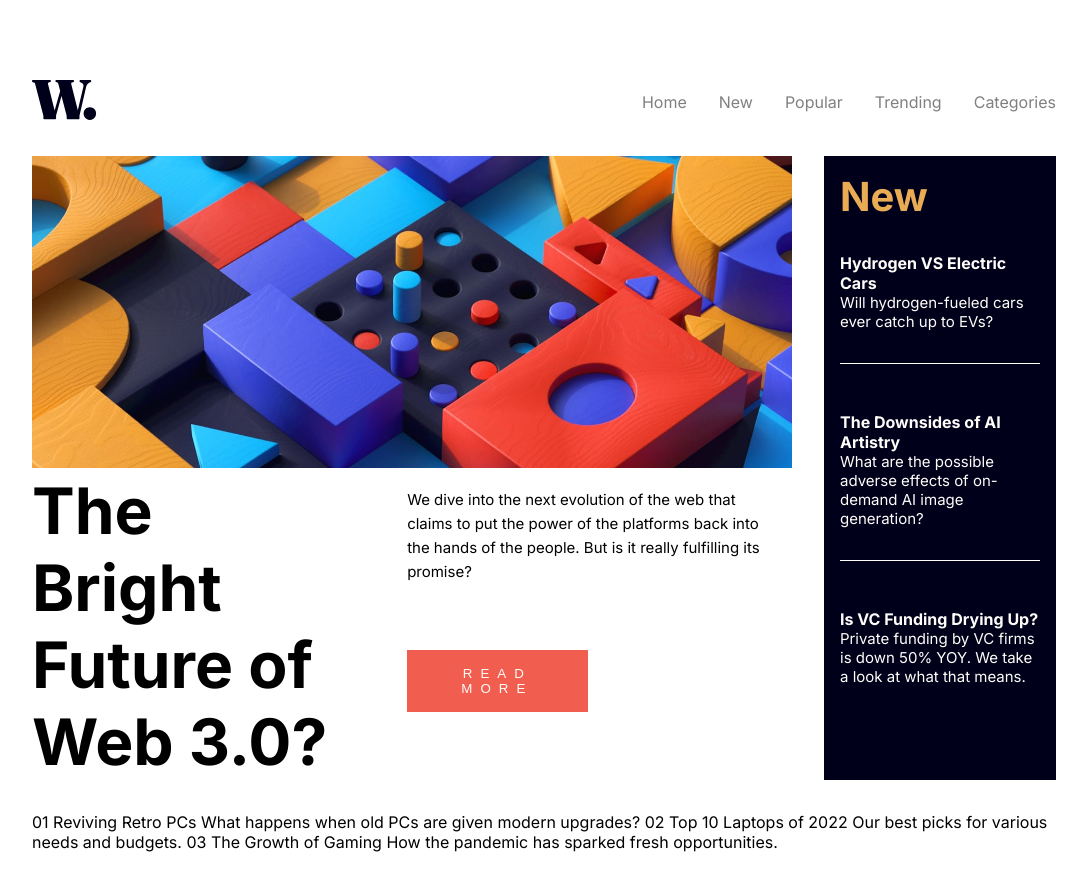
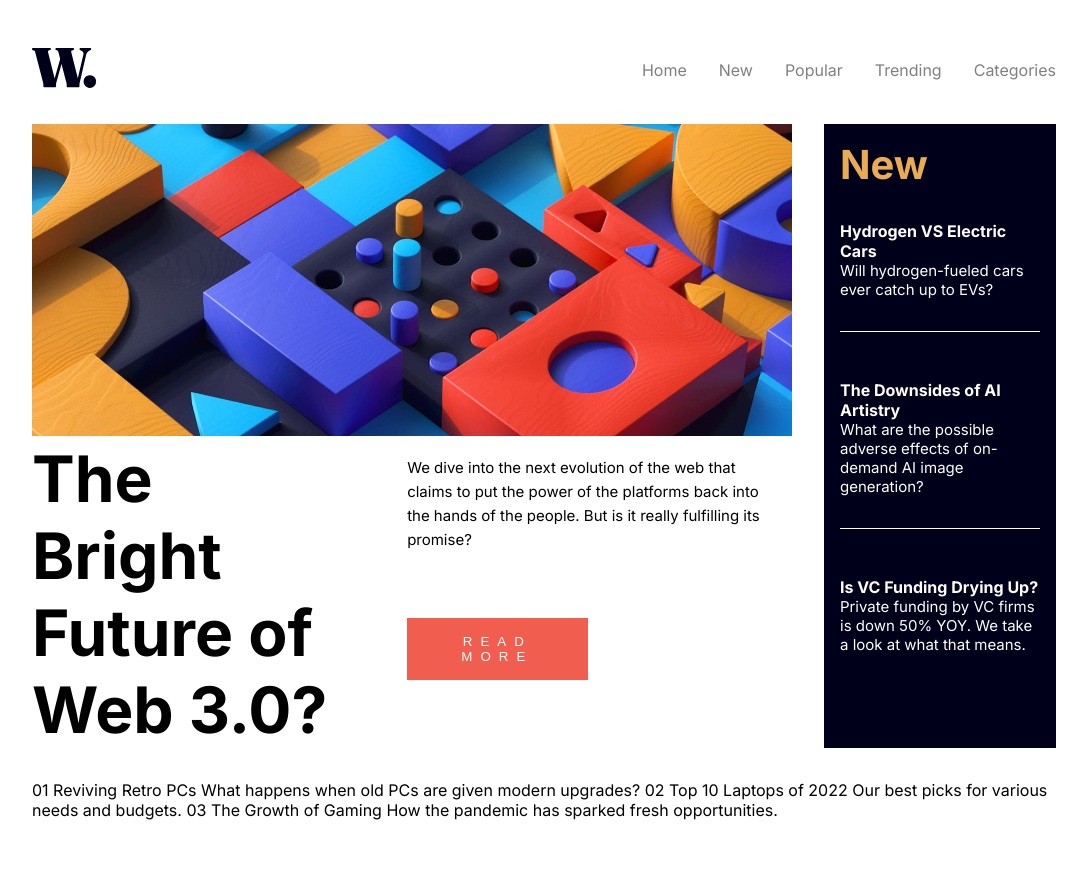
Before and after one commit to Albatraoz12/News-homepage-challange, a Next.js app: page / in a window 1280 px wide. Shown: the whole page, without its empty margins (96-1183 px from the left). After the commit the page ends 848 px from the top, so only its background shows below. Built offline with nearby package versions, Linux system fonts and the light colour scheme.

Commit message:
reduce the margin top

```diff
--- a/app/globals.css
+++ b/app/globals.css
@@ -21,7 +21,7 @@ body {
   width: 80vw;
   height: 100vh;
   margin: 0 auto;
-  margin-top: 5rem;
+  margin-top: 3rem;
 }
 
 p {
```
